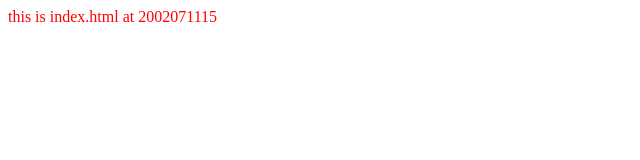
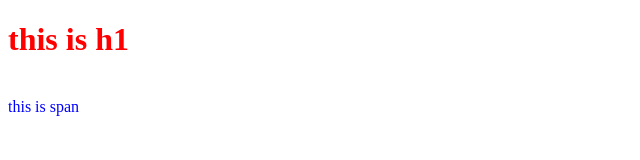
Before and after one commit to jt0706gmailcom/gittest200207c, a plain HTML site: page index.html in a window 1280 px wide. Shown: the whole page, without its empty margins (0-640 px from the left). Drawn offline with nearby package versions, Linux system fonts and the light colour scheme.

Commit message:
2002071123

```diff
--- a/index.css
+++ b/index.css
@@ -1,3 +1,7 @@
-body {
+h1 {
     color: red
 }
+
+span {
+    color: blue
+}
--- a/index.html
+++ b/index.html
@@ -21,7 +21,8 @@
 </head>
 
 <body>
-<span>this is index.html at 2002071115</span>
+<h1>this is h1</h1><br>
+<span>this is span</span>
 </body>
 
 </html>
```
